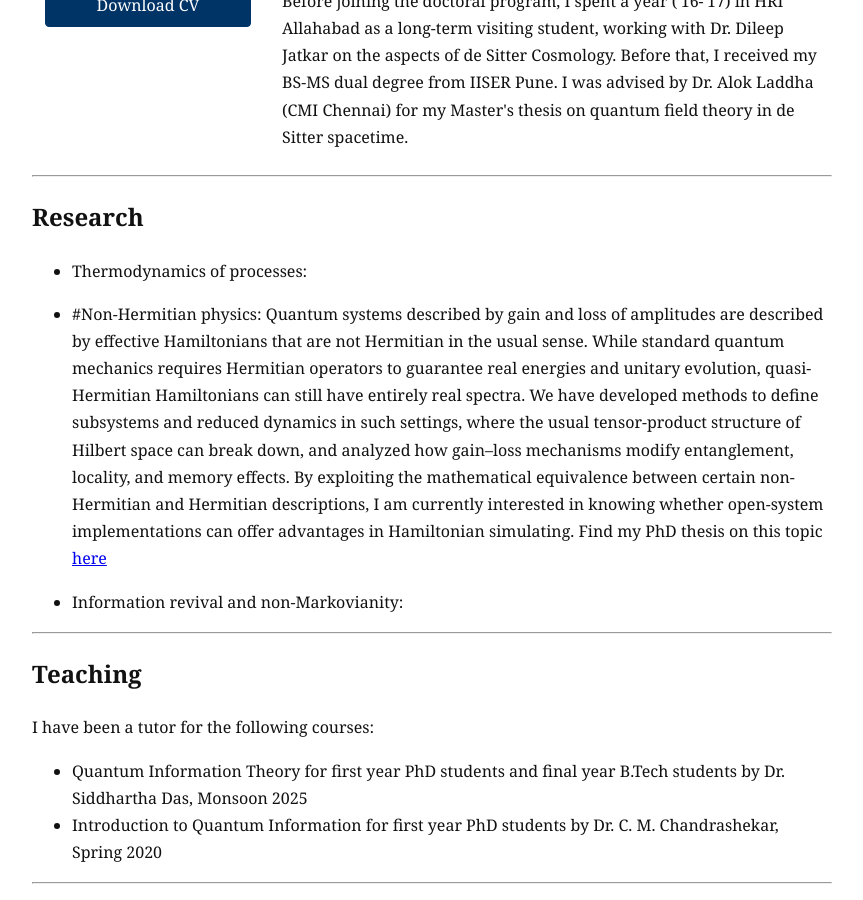
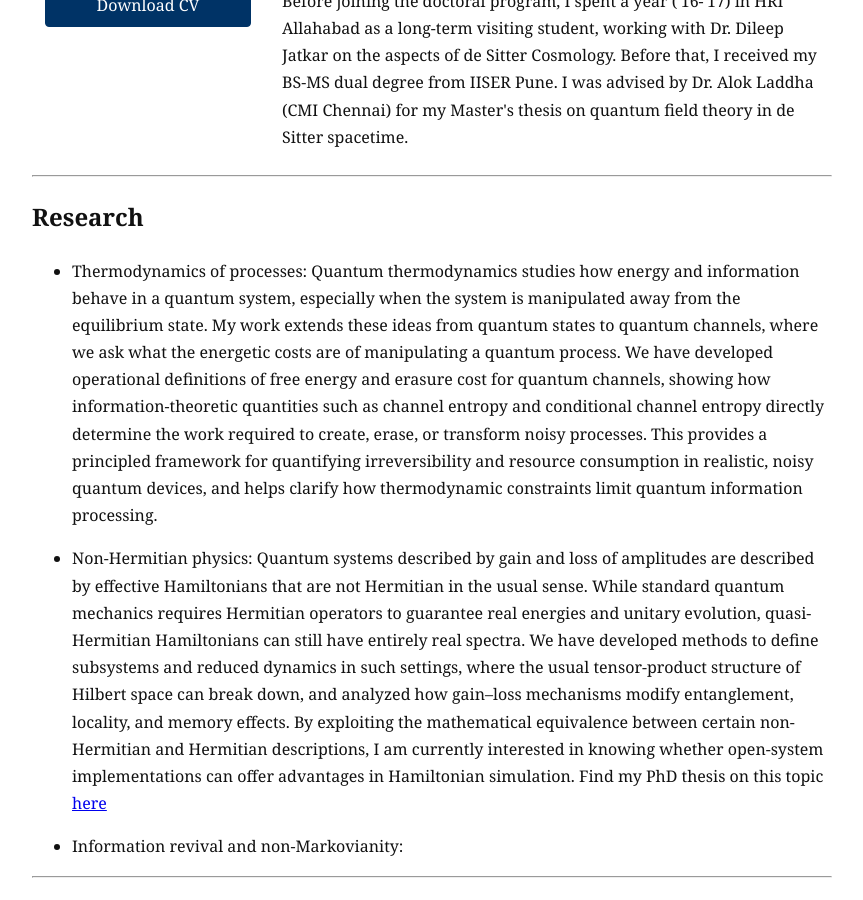
Before and after one commit to himanshubadhani/himanshubadhani.github.io, a Jekyll site: the page built from index.md, in a window 1280 px wide and 900 px high, scrolled down 471 px. Shown: the whole window, without its empty margins (208-1071 px from the left). Built offline with Jekyll 4.4.1, drawn with Linux system fonts in a browser that asks for light colours.

Commit message:
Update index.md

```diff
--- a/index.md
+++ b/index.md
@@ -27,8 +27,8 @@ title: About
 </div>
 ---
 ## Research
-- Thermodynamics of processes:
-- #Non-Hermitian physics: Quantum systems described by gain and loss of amplitudes are described by effective Hamiltonians that are not Hermitian in the usual sense. While standard quantum mechanics requires Hermitian operators to guarantee real energies and unitary evolution, quasi-Hermitian Hamiltonians can still have entirely real spectra. We have developed methods to define subsystems and reduced dynamics in such settings, where the usual tensor-product structure of Hilbert space can break down, and analyzed how gain–loss mechanisms modify entanglement, locality, and memory effects. By exploiting the mathematical equivalence between certain non-Hermitian and Hermitian descriptions, I am currently interested in knowing whether open-system implementations can offer advantages in Hamiltonian simulating. Find my PhD thesis on this topic  <a href="https://www.imsc.res.in/xmlui/handle/123456789/901" target="blank">here</a>
+- Thermodynamics of processes: Quantum thermodynamics studies how energy and information behave in a quantum system, especially when the system is manipulated away from the equilibrium state. My work extends these ideas from quantum states to quantum channels, where we ask what the energetic costs are of manipulating a quantum process. We have developed operational definitions of free energy and erasure cost for quantum channels, showing how information-theoretic quantities such as channel entropy and conditional channel entropy directly determine the work required to create, erase, or transform noisy processes. This provides a principled framework for quantifying irreversibility and resource consumption in realistic, noisy quantum devices, and helps clarify how thermodynamic constraints limit quantum information processing.
+- Non-Hermitian physics: Quantum systems described by gain and loss of amplitudes are described by effective Hamiltonians that are not Hermitian in the usual sense. While standard quantum mechanics requires Hermitian operators to guarantee real energies and unitary evolution, quasi-Hermitian Hamiltonians can still have entirely real spectra. We have developed methods to define subsystems and reduced dynamics in such settings, where the usual tensor-product structure of Hilbert space can break down, and analyzed how gain–loss mechanisms modify entanglement, locality, and memory effects. By exploiting the mathematical equivalence between certain non-Hermitian and Hermitian descriptions, I am currently interested in knowing whether open-system implementations can offer advantages in Hamiltonian simulation. Find my PhD thesis on this topic  <a href="https://www.imsc.res.in/xmlui/handle/123456789/901" target="blank">here</a>
 
 - Information revival and non-Markovianity:
 
```
